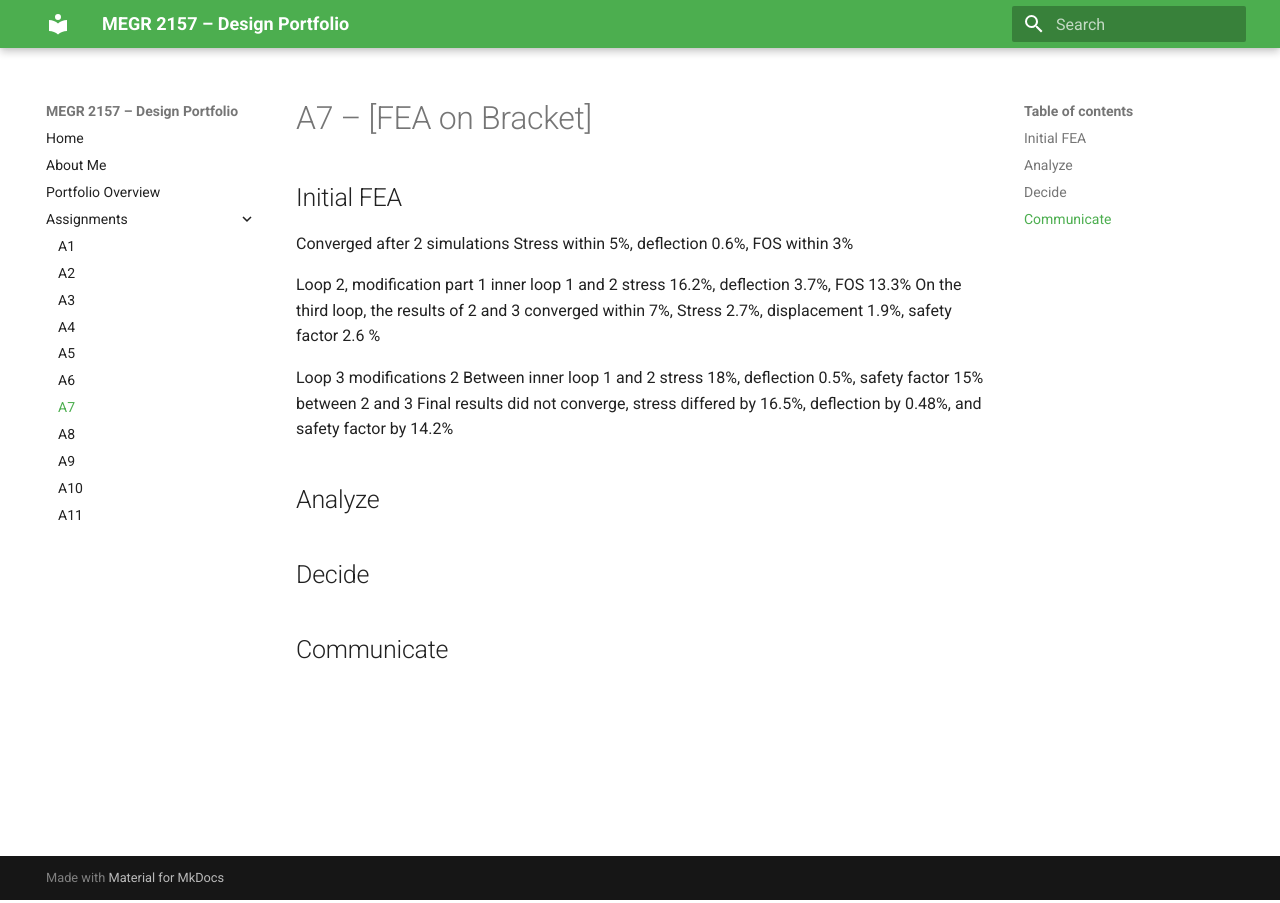
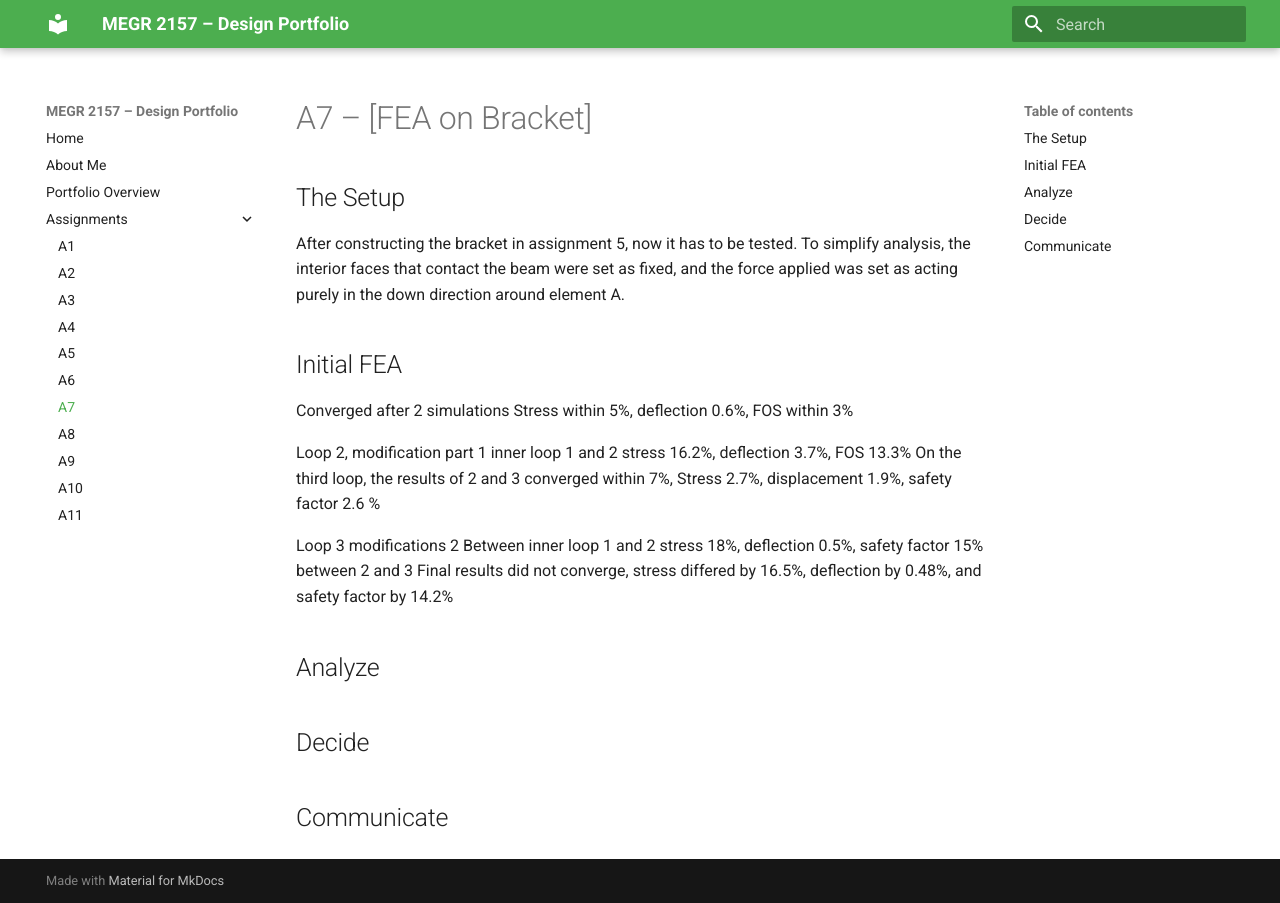
Before and after one commit to CadlesCelica/megr2157-portfolio, an MkDocs documentation site: the page built from docs/assignments/A07/index.md, in a window 1280 px wide. Built offline with MkDocs 1.6.1 and Material for MkDocs 9.7.7, drawn with Linux system fonts in a browser that asks for light colours.

Commit message:
Update index.md

```diff
--- a/docs/assignments/A07/index.md
+++ b/docs/assignments/A07/index.md
@@ -1,4 +1,9 @@
 # A7 – [FEA on Bracket]
+## The Setup
+
+After constructing the bracket in assignment 5, now it has to be tested.
+To simplify analysis, the interior faces that contact the beam were set as fixed, and the force applied was set as acting purely in the down direction around element A.
+
 
 ## Initial FEA
 Converged after 2 simulations
```
